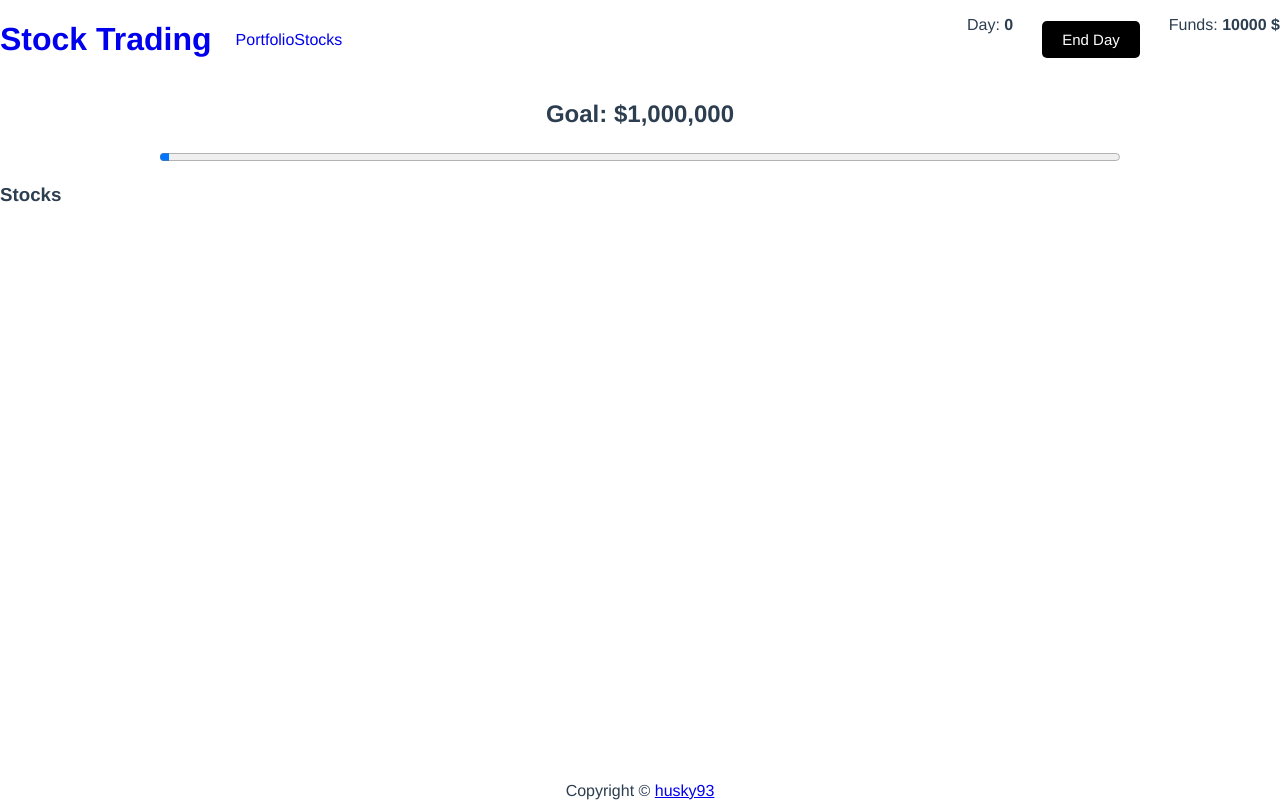
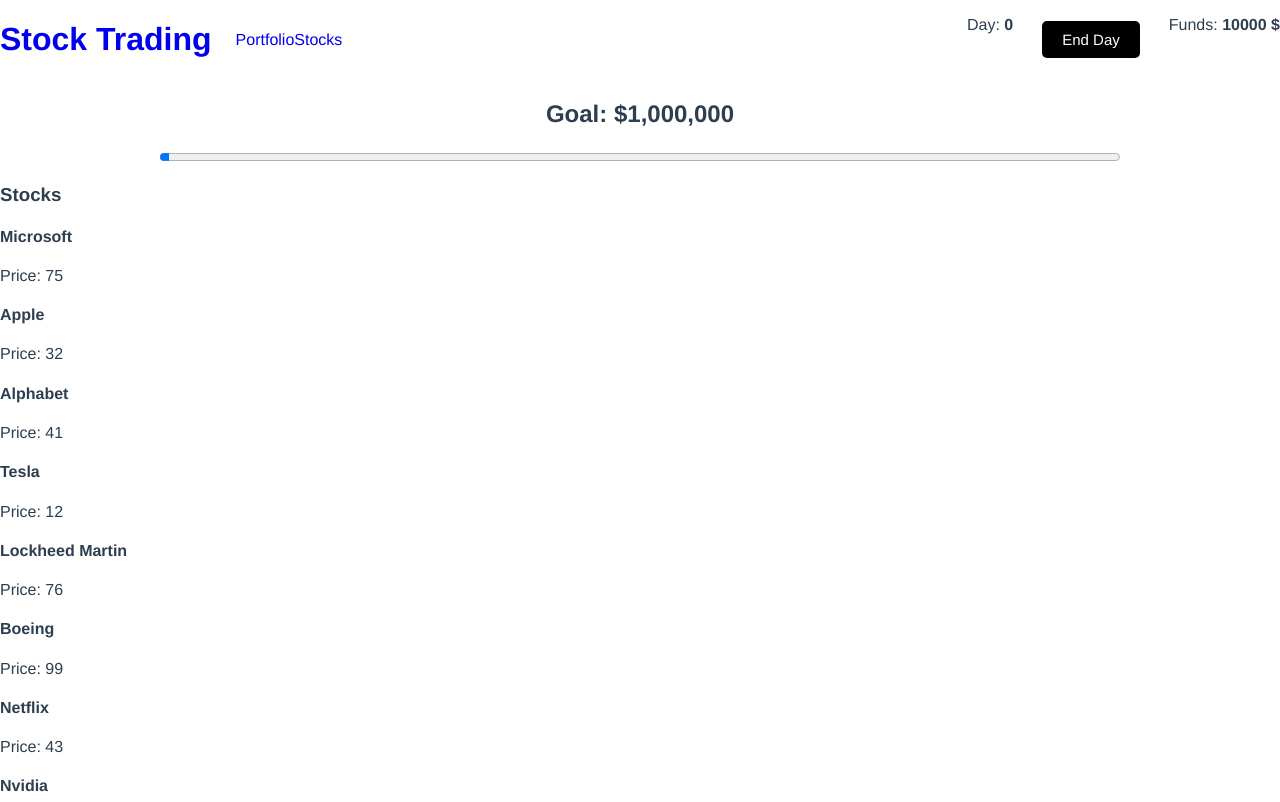
Before and after one commit to husky93/vue-stock-trader, a Vue app: page /#/stocks in a window 1280 px wide. Shown: the top 802 px of the page. Built offline with nearby package versions, Linux system fonts and the light colour scheme.

Commit message:
Create Stock component template and display all stocks

```diff
--- /dev/null
+++ b/src/components/Stock.vue
@@ -0,0 +1,17 @@
+<template>
+  <div class="card">
+    <h4>{{ name }}</h4>
+    <div>
+      Price: <span>{{ price }}</span>
+    </div>
+  </div>
+</template>
+
+<script>
+export default {
+  name: 'StockElement',
+  props: ['name', 'price'],
+}
+</script>
+
+<style></style>
--- a/src/views/StocksView.vue
+++ b/src/views/StocksView.vue
@@ -1,7 +1,22 @@
 <template>
   <main class="stocks m-auto">
     <h3>Stocks</h3>
+    <Stock
+      v-for="stock in $store.state.stocksAvailable"
+      :key="stock.id"
+      :name="stock.name"
+      :price="stock.price"
+    />
   </main>
 </template>
 
+<script>
+import Stock from '../components/Stock.vue'
+export default {
+  name: 'StocksView',
+  components: {
+    Stock,
+  },
+}
+</script>
 <style></style>
```
